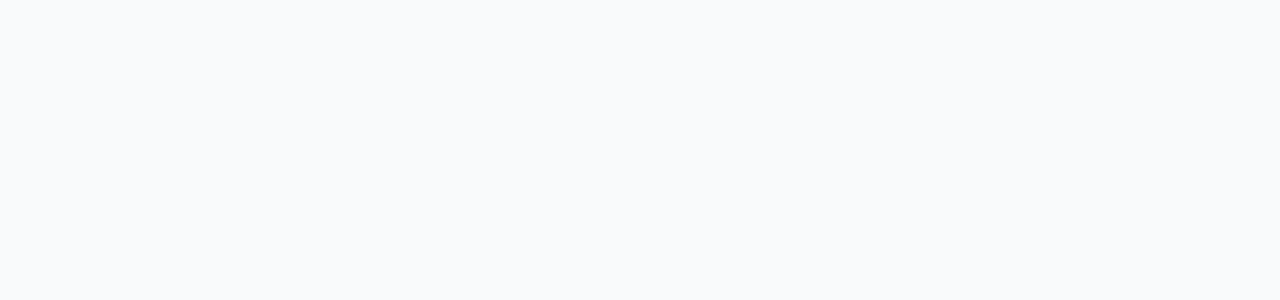
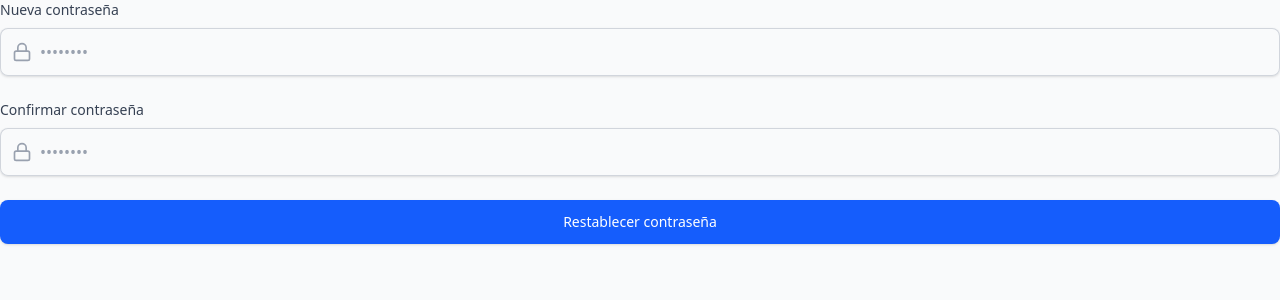
Before and after one commit to dfmarinl/PetMatch2.0, a React (Vite) app in the folder frontend/frontend/: page /reset-password in a window 1280 px wide. Before the commit this address had no page. Shown: the top 300 px of the page. Built offline with nearby package versions, Linux system fonts and the light colour scheme.

Commit message:
se agrega modulo de recuperacion de contraseña

```diff
--- a/frontend/frontend/src/App.jsx
+++ b/frontend/frontend/src/App.jsx
@@ -9,6 +9,7 @@ import PetRegistration from "./Pages/PetRegistration";
 import PetsCatalog from "./Pages/PetsCatalog";
 import ClientProfile from "./pages/ClientProfile";
 import StaffProfile from "./pages/StaffProfile";
+import ResetPasswordForm from "./components/auth/ResetPasswordForm";
 
 // Context para manejar el estado del usuario
 const AuthContext = createContext();
@@ -92,6 +93,8 @@ function App() {
             <Route path="/pets" element={<PetsCatalog />} />
             <Route path="/profile" element={<ClientProfile />} />
             <Route path="/staff-profile" element={<StaffProfile />} />
+            <Route path="/reset-password" element={<ResetPasswordForm />} />
+
           </Routes>
         </div>
       </Router>
--- a/frontend/frontend/src/api/auth.js
+++ b/frontend/frontend/src/api/auth.js
@@ -129,3 +129,33 @@ export const updateProfileRequest = async (userData) => {
     );
   }
 };
+
+export const forgotPasswordRequest = async (email) => {
+  try {
+    const response = await axios.post(
+      `${API_URL}/api/auth/forgot-password`,
+      { email }
+    );
+
+    return response.data; // Contiene el mensaje de éxito
+  } catch (error) {
+    throw new Error(
+      error.response?.data?.message || "Error al solicitar recuperación"
+    );
+  }
+};
+
+export const resetPasswordRequest = async (token, newPassword) => {
+  try {
+    const response = await axios.post(`${API_URL}/api/auth/reset-password`, {
+      token,
+      newPassword,
+    });
+
+    return response.data;
+  } catch (error) {
+    throw new Error(
+      error.response?.data?.message || 'Error al restablecer la contraseña'
+    );
+  }
+};
--- a/frontend/frontend/src/components/auth/LoginForm.jsx
+++ b/frontend/frontend/src/components/auth/LoginForm.jsx
@@ -2,6 +2,8 @@ import { useState } from 'react';
 import { Mail, Lock, Eye, EyeOff } from 'lucide-react';
 import Input from '../ui/Input';
 import Button from '../ui/Button';
+import RecoverPasswordForm from './RecoverPasswordForm';
+import { forgotPasswordRequest } from '../../api/auth'; // 👈 importa la función real
 
 const LoginForm = ({ onSubmit, loading = false }) => {
   const [formData, setFormData] = useState({
@@ -10,6 +12,7 @@ const LoginForm = ({ onSubmit, loading = false }) => {
   });
   const [showPassword, setShowPassword] = useState(false);
   const [errors, setErrors] = useState({});
+  const [recoverMode, setRecoverMode] = useState(false);
 
   const validateForm = () => {
     const newErrors = {};
@@ -43,7 +46,6 @@ const LoginForm = ({ onSubmit, loading = false }) => {
       ...prev,
       [name]: value
     }));
-    // Limpiar error cuando el usuario empiece a escribir
     if (errors[name]) {
       setErrors(prev => ({
         ...prev,
@@ -51,6 +53,29 @@ const LoginForm = ({ onSubmit, loading = false }) => {
       }));
     }
   };
+
+  if (recoverMode) {
+    return (
+      <div>
+        <RecoverPasswordForm
+          onSubmit={async ({ email }) => {
+            // 🔗 Integración real con tu API
+            await forgotPasswordRequest(email);
+          }}
+          onSuccess={() => setRecoverMode(false)}
+        />
+        <div className="text-sm text-center mt-4">
+          <button
+            type="button"
+            className="text-primary-500 hover:text-primary-600"
+            onClick={() => setRecoverMode(false)}
+          >
+            ← Volver al inicio de sesión
+          </button>
+        </div>
+      </div>
+    );
+  }
 
   return (
     <form onSubmit={handleSubmit} className="space-y-6">
@@ -98,6 +123,7 @@ const LoginForm = ({ onSubmit, loading = false }) => {
         <button
           type="button"
           className="text-sm text-primary-500 hover:text-primary-600 transition-colors"
+          onClick={() => setRecoverMode(true)}
         >
           ¿Olvidaste tu contraseña?
         </button>
@@ -105,7 +131,7 @@ const LoginForm = ({ onSubmit, loading = false }) => {
 
       <Button
         type="submit"
-        className="w-full  text-white bg-blue-600 hover:bg-blue-700"
+        className="w-full text-white bg-blue-600 hover:bg-blue-700"
         loading={loading}
       >
         Iniciar Sesión
--- /dev/null
+++ b/frontend/frontend/src/components/auth/RecoverPasswordForm.jsx
@@ -0,0 +1,91 @@
+import { useState, useEffect } from 'react';
+import { Mail } from 'lucide-react';
+import Input from '../ui/Input';
+import Button from '../ui/Button';
+
+const RecoverPasswordForm = ({ onSubmit, onSuccess, loading = false }) => {
+  const [email, setEmail] = useState('');
+  const [error, setError] = useState('');
+  const [submitted, setSubmitted] = useState(false);
+
+  useEffect(() => {
+    if (submitted) {
+      const timer = setTimeout(() => {
+        onSuccess?.(); // 👈 Llama a onSuccess después de 5 segundos
+      }, 5000);
+
+      return () => clearTimeout(timer);
+    }
+  }, [submitted, onSuccess]);
+
+  const validateEmail = () => {
+    if (!email) {
+      setError('El email es requerido');
+      return false;
+    } else if (!/\S+@\S+\.\S+/.test(email)) {
+      setError('El email no es válido');
+      return false;
+    }
+    setError('');
+    return true;
+  };
+
+  const handleSubmit = async (e) => {
+    e.preventDefault();
+    if (validateEmail()) {
+      try {
+        await onSubmit({ email });
+        setSubmitted(true);
+      } catch (err) {
+        setError('Error al enviar el enlace. Intenta nuevamente.');
+      }
+    }
+  };
+
+  const handleChange = (e) => {
+    setEmail(e.target.value);
+    if (error) {
+      setError('');
+    }
+  };
+
+  if (submitted) {
+    return (
+      <div className="text-center space-y-4">
+        <h2 className="text-xl font-semibold text-green-600">¡Listo!</h2>
+        <p className="text-gray-700">
+          Si tu correo está registrado, recibirás un enlace para recuperar tu contraseña.
+        </p>
+        <p className="text-sm text-gray-500 mt-2">
+          Serás redirigido automáticamente al inicio de sesión en unos segundos...
+        </p>
+      </div>
+    );
+  }
+
+  return (
+    <form onSubmit={handleSubmit} className="space-y-6">
+      <Input
+        label="Email"
+        type="email"
+        name="email"
+        value={email}
+        onChange={handleChange}
+        placeholder="tu@email.com"
+        icon={Mail}
+        error={error}
+        autoComplete="email"
+      />
+
+      <Button
+        type="submit"
+        className="w-full text-white bg-blue-600 hover:bg-blue-700"
+        loading={loading}
+      >
+        Enviar enlace
+      </Button>
+    </form>
+  );
+};
+
+export default RecoverPasswordForm;
--- /dev/null
+++ b/frontend/frontend/src/components/auth/ResetPasswordForm.jsx
@@ -0,0 +1,107 @@
+import { useState } from 'react';
+import { useNavigate, useSearchParams } from 'react-router-dom';
+import { Lock } from 'lucide-react';
+import Input from '../ui/Input';
+import Button from '../ui/Button';
+import { resetPasswordRequest } from '../../api/auth'; // 👈 asegúrate de implementarlo
+
+const ResetPasswordForm = () => {
+  const [searchParams] = useSearchParams();
+  const navigate = useNavigate();
+
+  const token = searchParams.get('token');
+
+  const [password, setPassword] = useState('');
+  const [confirmPassword, setConfirmPassword] = useState('');
+  const [error, setError] = useState('');
+  const [success, setSuccess] = useState(false);
+  const [loading, setLoading] = useState(false);
+
+  const handleSubmit = async (e) => {
+    e.preventDefault();
+    setError('');
+
+    if (!password || !confirmPassword) {
+      setError('Todos los campos son obligatorios');
+      return;
+    }
+
+    if (password.length < 6) {
+      setError('La contraseña debe tener al menos 6 caracteres');
+      return;
+    }
+
+    if (password !== confirmPassword) {
+      setError('Las contraseñas no coinciden');
+      return;
+    }
+
+    if (!token) {
+      setError('Token inválido o faltante');
+      return;
+    }
+
+    try {
+      setLoading(true);
+      await resetPasswordRequest(token, password);
+      setSuccess(true);
+
+      // Redirigir después de unos segundos
+      setTimeout(() => {
+        navigate('/login');
+      }, 3000);
+    } catch (err) {
+      setError(err.message);
+    } finally {
+      setLoading(false);
+    }
+  };
+
+  if (success) {
+    return (
+      <div className="text-center space-y-4">
+        <h2 className="text-xl font-semibold text-green-600">¡Contraseña actualizada!</h2>
+        <p className="text-gray-700">Ahora puedes iniciar sesión con tu nueva contraseña.</p>
+        <p className="text-sm text-gray-500 mt-2">
+          Serás redirigido al inicio de sesión en unos segundos...
+        </p>
+      </div>
+    );
+  }
+
+  return (
+    <form onSubmit={handleSubmit} className="space-y-6">
+      <Input
+        label="Nueva contraseña"
+        type="password"
+        name="password"
+        value={password}
+        onChange={(e) => setPassword(e.target.value)}
+        icon={Lock}
+        placeholder="••••••••"
+      />
+
+      <Input
+        label="Confirmar contraseña"
+        type="password"
+        name="confirmPassword"
+        value={confirmPassword}
+        onChange={(e) => setConfirmPassword(e.target.value)}
+        icon={Lock}
+        placeholder="••••••••"
+      />
+
+      {error && <p className="text-red-500 text-sm">{error}</p>}
+
+      <Button
+        type="submit"
+        className="w-full text-white bg-blue-600 hover:bg-blue-700"
+        loading={loading}
+      >
+        Restablecer contraseña
+      </Button>
+    </form>
+  );
+};
+
+export default ResetPasswordForm;
```
Also changed, not shown: 1 other file (tests, documents, lock files or other folders).
